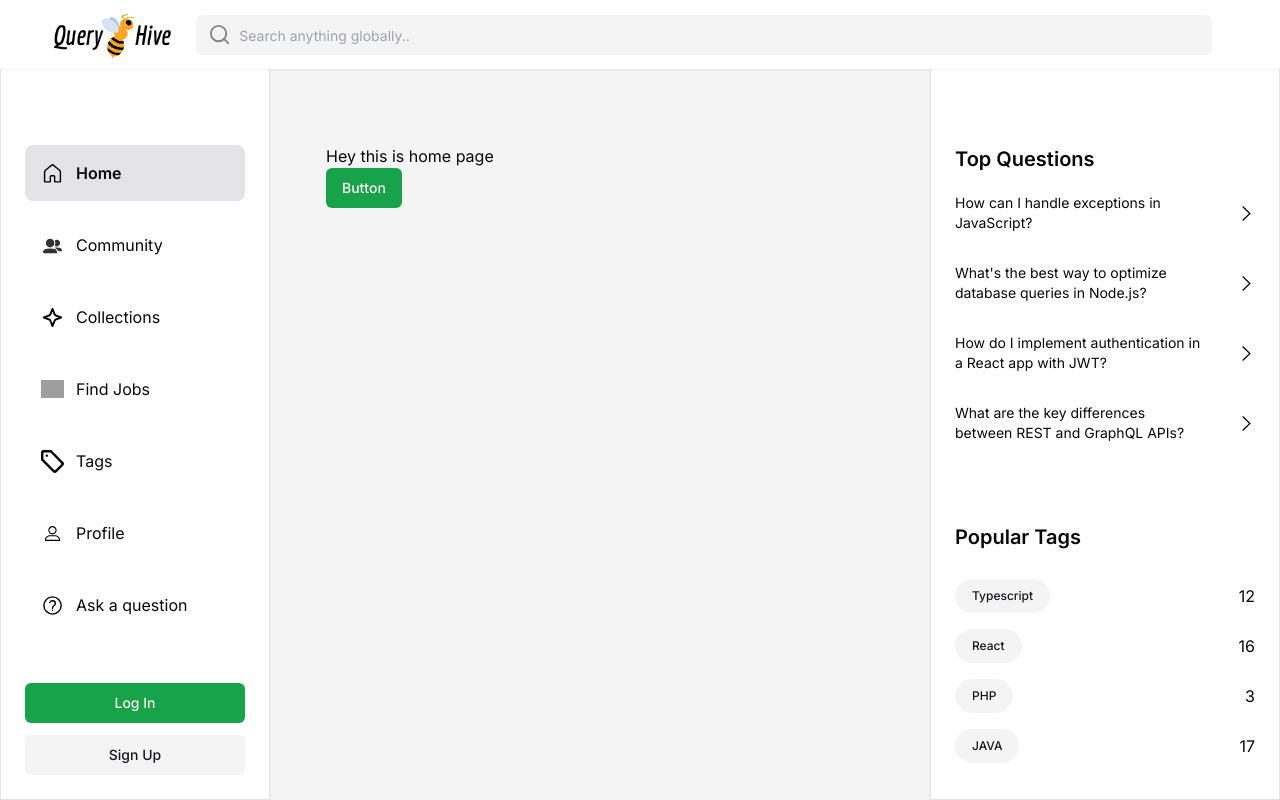
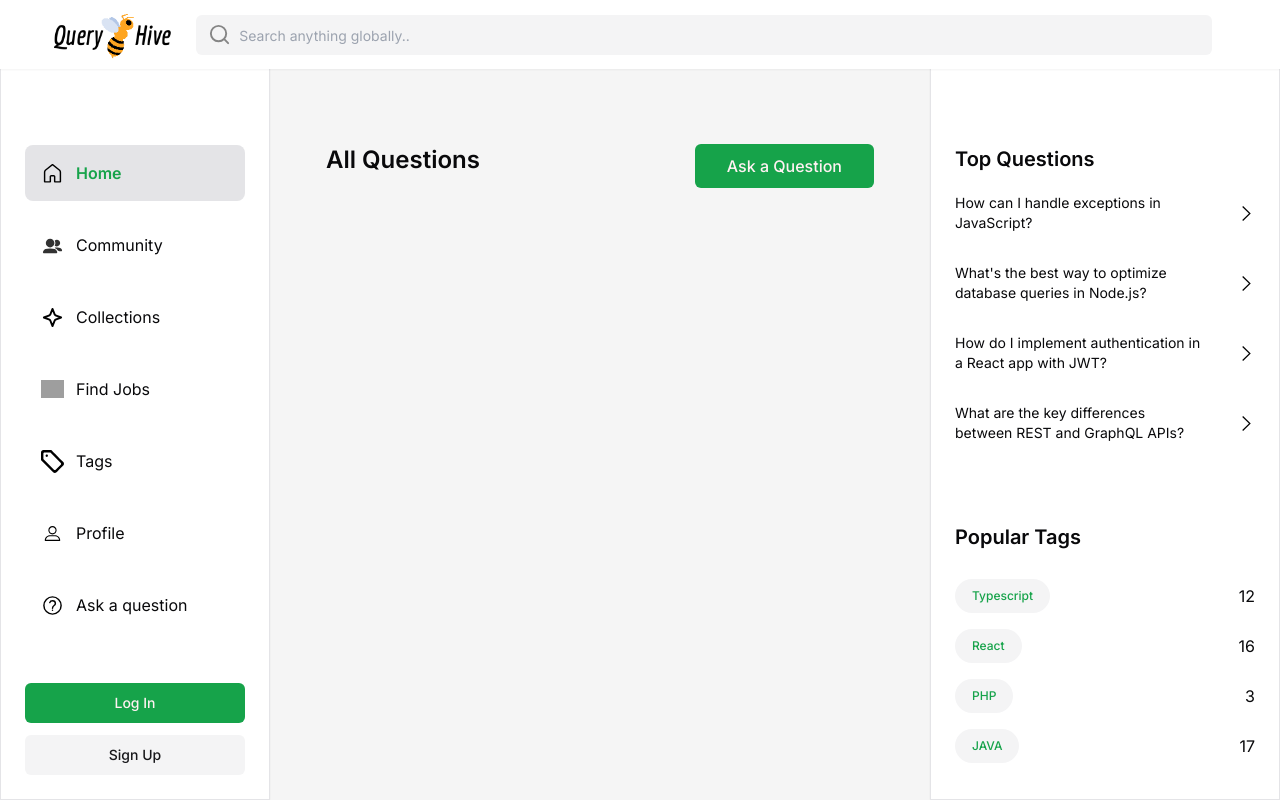
Before and after one commit to kartikpavan/code-nexus, a Next.js app: page / in a window 1280 px wide. Built offline with nearby package versions, Linux system fonts and the light colour scheme; no server answers; grey boxes are pictures that could not be loaded.

Commit message:
Home page layout star

```diff
--- a/app/(root)/(home)/page.tsx
+++ b/app/(root)/(home)/page.tsx
@@ -1,10 +1,20 @@
 import { Button } from "@/components/ui/button";
+import Link from "next/link";
 
 export default function Home() {
   return (
-    <main className="">
-      <h1>Hey this is home page</h1>
-      <Button variant="default">Button</Button>
-    </main>
+    <>
+      {/* Header */}
+      <div className="w-full flex flex-col-reverse justify-between gap-4 sm:flex-row">
+        <h1 className="text-2xl font-semibold">All Questions</h1>
+        <Link href="/ask-question" className="flex justify-end max-sm:w-full">
+          <Button size={"lg"} className="text-[16px]">
+            Ask a Question
+          </Button>
+        </Link>
+      </div>
+      {/* Search and filter */}
+      <div className="flex mt-11 justify-between gap-5 max-sm:flex-col sm:items-center"></div>
+    </>
   );
 }
--- a/app/(root)/layout.tsx
+++ b/app/(root)/layout.tsx
@@ -12,7 +12,7 @@ const RootLayout = ({ children }: PropsWithChildren) => {
         {/* Left Sidebar */}
         <LeftSidebar />
         {/* Main Section */}
-        <section className="flex bg-secondary min-h-screen flex-1 flex-col px-6 pb-6 pt-36 max-md:pb-14 sm:px-14">
+        <section className="flex bg-[#f5f5f5] min-h-screen flex-1 flex-col px-6 pb-6 pt-36 max-md:pb-14 sm:px-14">
           <div className="mx-auto w-full max-w-5xl">{children}</div>
         </section>
 
--- a/components/shared/RenderTag.tsx
+++ b/components/shared/RenderTag.tsx
@@ -12,7 +12,7 @@ const RenderTag = ({ _id, name, totalQuestions }: Props) => {
     <Link href={`/tags/${_id}`} className="flex items-center justify-between">
       <Badge
         variant="secondary"
-        className="px-4 py-2 font-medium hover:bg-white hover:border hover:border-primary"
+        className="px-4 py-2 font-medium text-primary hover:bg-white hover:border hover:border-primary"
       >
         {name}
       </Badge>
--- a/components/shared/navbar/LeftSidebar.tsx
+++ b/components/shared/navbar/LeftSidebar.tsx
@@ -20,7 +20,7 @@ const LeftSidebar = () => {
               key={item.label}
               href={`${item.route}`}
               className={`${
-                isActive ? "rounded-lg font-semibold bg-zinc-200" : ""
+                isActive ? "rounded-lg font-semibold bg-zinc-200 text-primary" : ""
               } flex items-center gap-3 justify-start bg-transparent p-4 hover:bg-zinc-100/70 transition-colors duration-200 ease-in-out hover:rounded-lg cursor-pointer`}
             >
               <Image src={item.imgURL} alt={item.label} height={23} width={23} />
--- /dev/null
+++ b/components/shared/searchBar/LocalSearch.tsx
@@ -0,0 +1,7 @@
+import React from "react";
+
+const LocalSearch = () => {
+  return <div>LocalSearch</div>;
+};
+
+export default LocalSearch;
```
